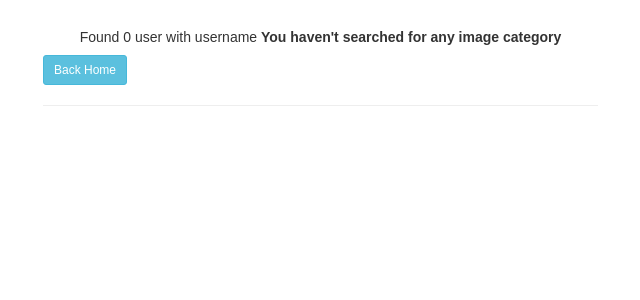
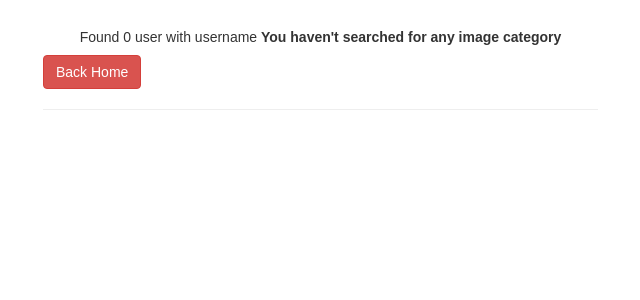
Before and after one commit to Chebichii-Lab/Instagram-Influencers, a Django app: page /search/ in a window 1280 px wide. Shown: the part 86-386 px from the top of the page, without its empty margins (27-667 px from the left). Run offline with Django 3.2, Linux system fonts and the light colour scheme; some libraries are stand-ins or nearby versions.

Commit message:
add button

```diff
--- a/gram/templates/search.html
+++ b/gram/templates/search.html
@@ -9,8 +9,8 @@
             {% else %}
             <h5 class="text-center"> Found 0 user with username <strong>{{message}}</strong></h5>
 
-            <a class="d-block mx-auto" href="/">
-                <button class="btn btn-sm btn-info d-block mx-auto">Back Home</button>
+            <a class="d-block mx-auto" href="">
+                <button class="btn btn-danger btn-md">Back Home</button>
             </a>
             {% endif %}
             <hr>
```
